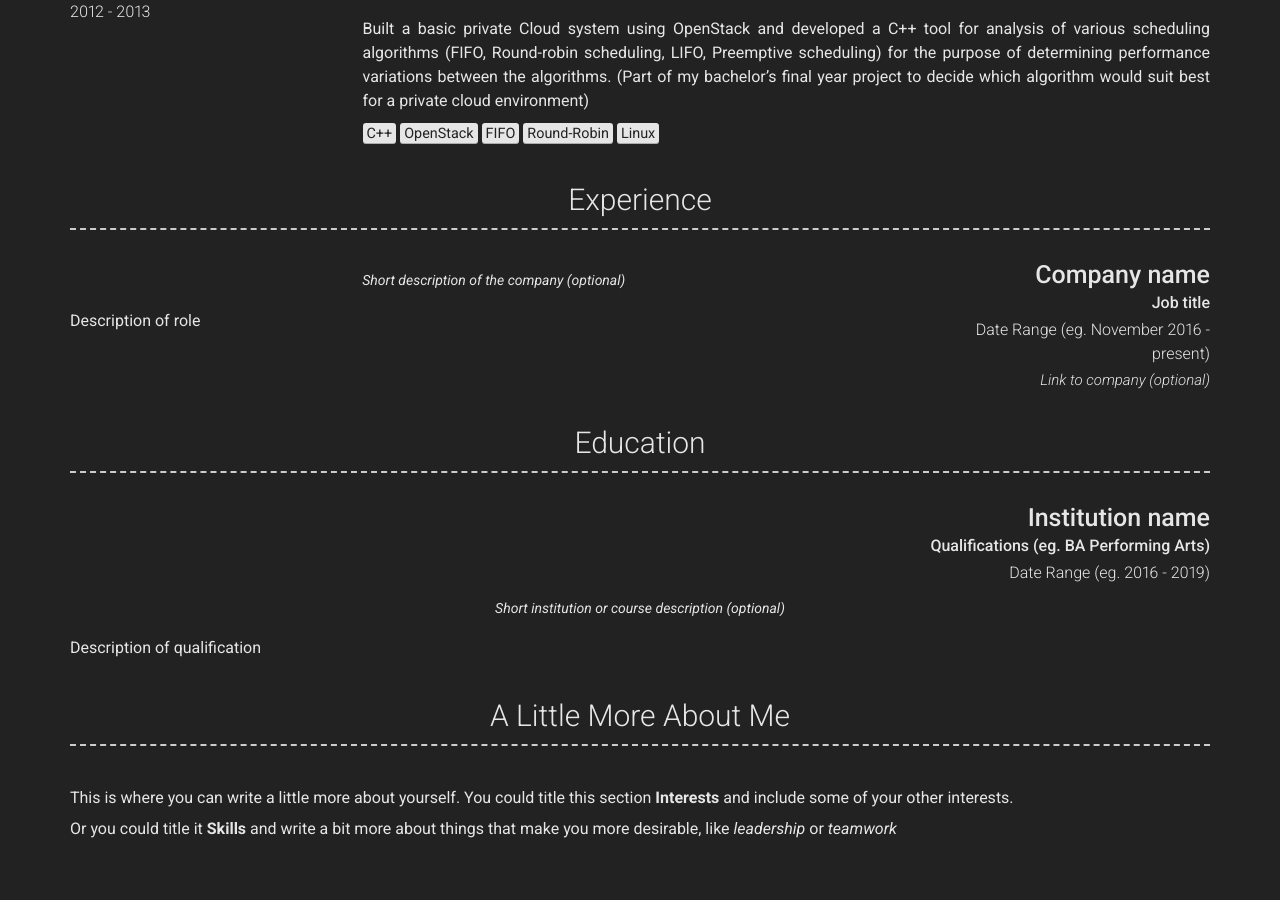
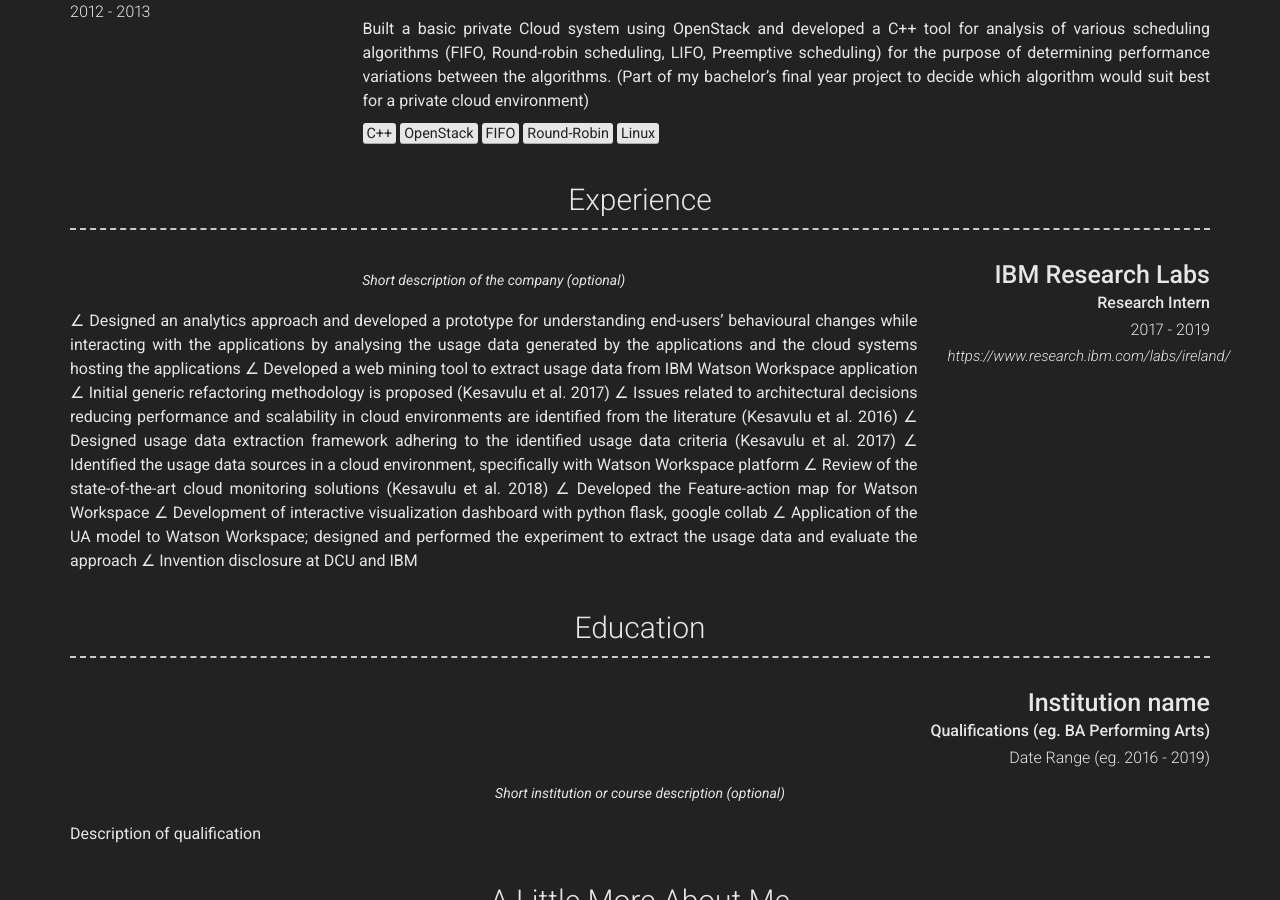
Before and after one commit to manoj-kesavulu/manoj-kesavulu.github.io, a Jekyll site: the page built from index.md, in a window 1280 px wide and 900 px high, scrolled down 1792 px. Built offline with Jekyll 4.4.1, drawn with Linux system fonts in a browser that asks for light colours; nearby versions of some CDN libraries.

Commit message:
Update _config.yml
1st experience

```diff
--- a/_config.yml
+++ b/_config.yml
@@ -151,14 +151,26 @@ content:
     layout: list
     content:
       - layout: right
-        title: Company name
-        sub_title: Job title
-        caption: Date Range (eg. November 2016 - present)
-        link: Link to company (optional)
+        title: IBM Research Labs
+        sub_title: Research Intern
+        caption: "2017 - 2019"
+        link: https://www.research.ibm.com/labs/ireland/
         quote: >
           Short description of the company (optional)
         description: | # this will include new lines to allow paragraphs
-          Description of role
+          ∠ Designed an analytics approach and developed a prototype for understanding end-users’ behavioural changes while interacting with the applications by analysing the usage data generated by the applications and the cloud systems hosting the applications
+          ∠ Developed a web mining tool to extract usage data from IBM Watson Workspace application
+          ∠ Initial generic refactoring methodology is proposed (Kesavulu et al. 2017)
+          ∠ Issues related to architectural decisions reducing performance and scalability in cloud environments are identified from the literature (Kesavulu et al. 2016)
+          ∠ Designed usage data extraction framework adhering to the identified usage data criteria (Kesavulu et al. 2017)
+          ∠ Identified the usage data sources in a cloud environment, specifically with Watson Workspace platform
+          ∠ Review of the state-of-the-art cloud monitoring solutions (Kesavulu et al. 2018)
+          ∠ Developed the Feature-action map for Watson Workspace
+          ∠ Development of interactive visualization dashboard with python flask, google collab
+          ∠ Application of the UA model to Watson Workspace; designed and performed the experiment to extract the usage data and evaluate the approach
+          ∠ Invention disclosure at DCU and IBM
+
+
   - title: Education
     layout: list
     content:
```
